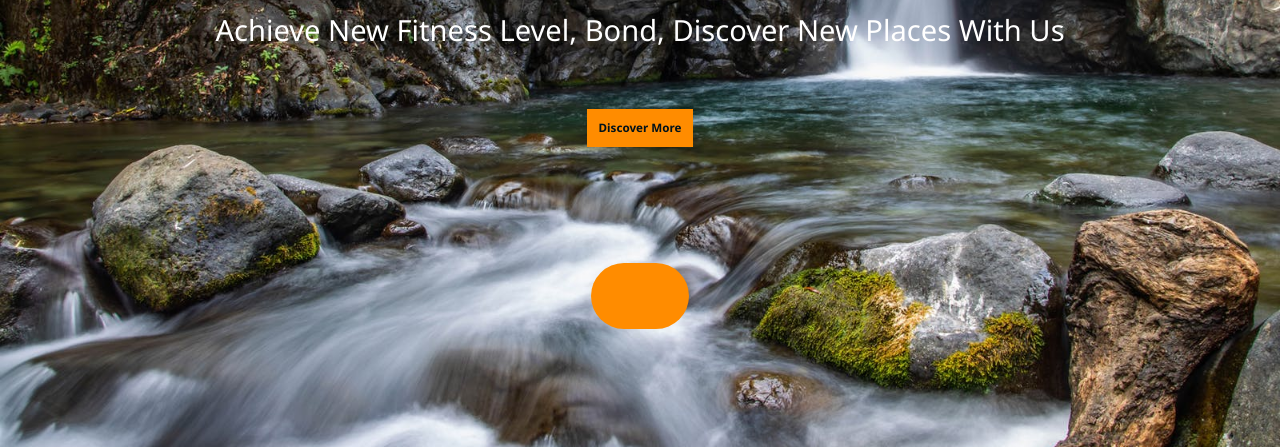
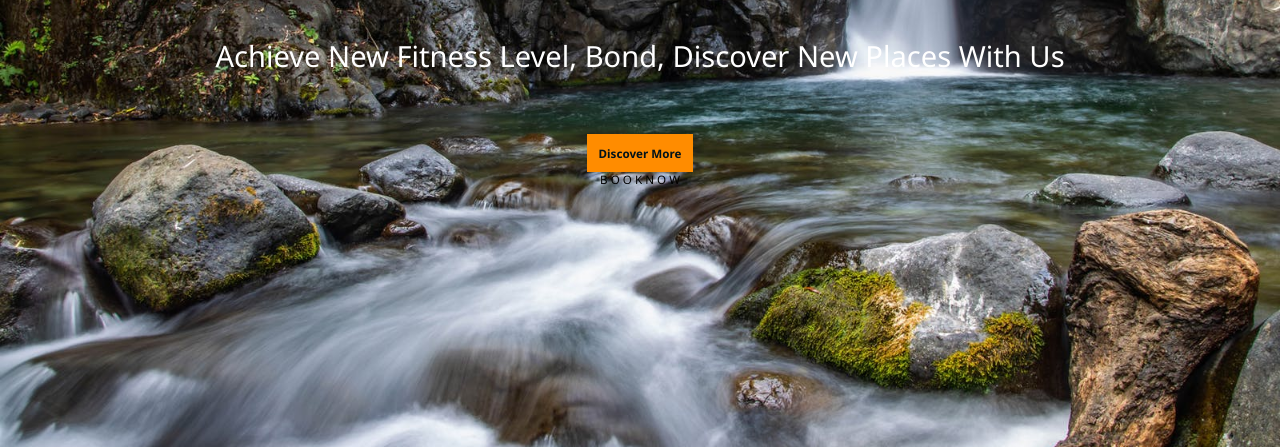
Before and after one commit to devblackie/Blackie-Outdoor, a plain HTML site: page index.html in a window 1280 px wide. Shown: the part 353-800 px from the top of the page. Drawn offline with Linux system fonts and the light colour scheme.

Commit message:
Added book section

```diff
--- a/index.html
+++ b/index.html
@@ -39,11 +39,17 @@
             <p id="slogan">Achieve new fitness level, bond, discover new places with us</p>
             <a href="#" class="btn">discover more</a>
         </div> <!--Content for the home section-->
-        <div class="controls">
-            <span class="vid-btn"></span>
-            <span class="vid-btn"></span>
-            <span class="vid-btn"></span>
-            <span class="vid-btn"></span>
+        <div class="book">
+            <div class="heading">
+                <span>b</span>
+                <span>o</span>
+                <span>o</span>
+                <span>k</span>
+                <span class="space"></span>
+                <span>n</span>
+                <span>o</span>
+                <span>w</span>
+            </div>
         </div>
 
     </div>
```
